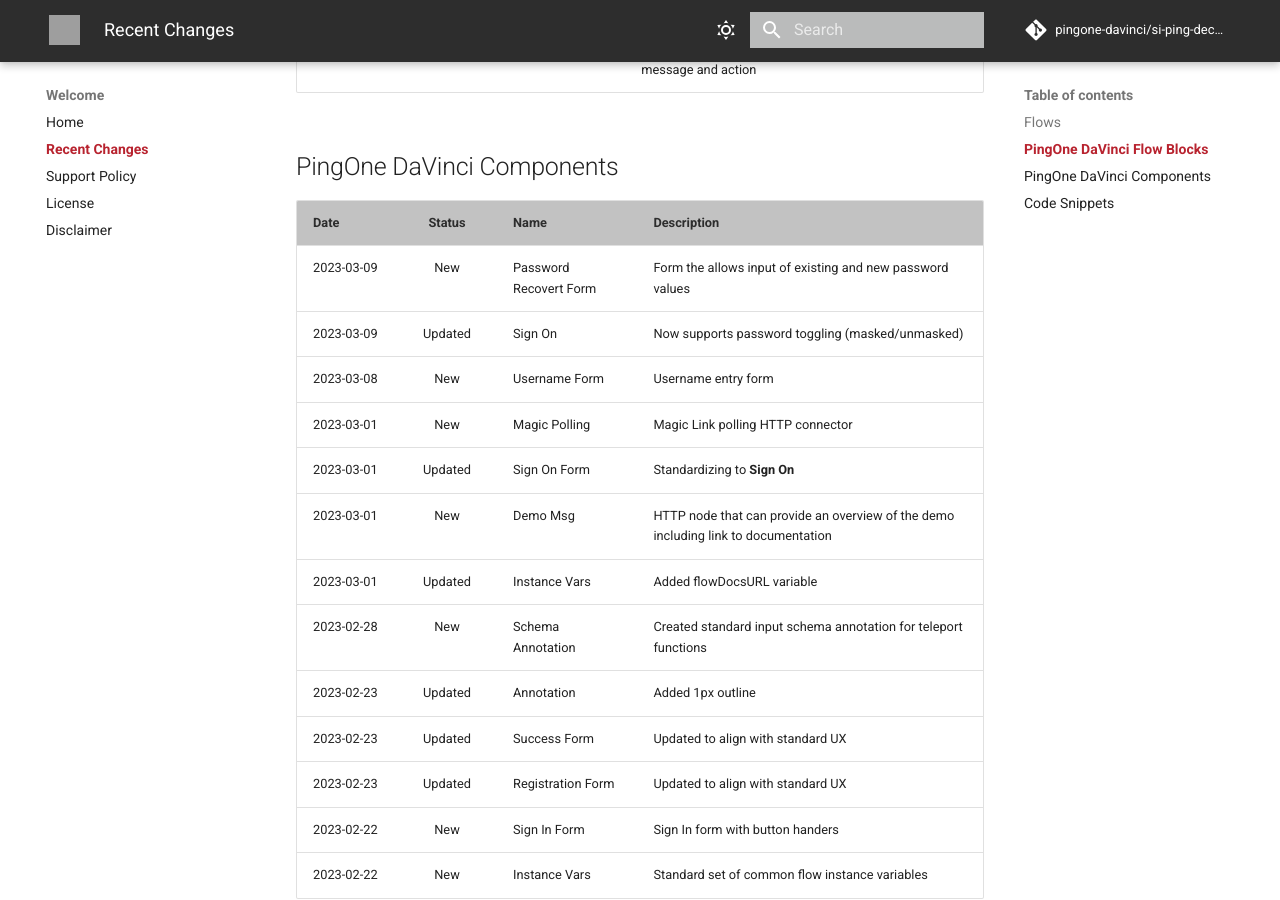
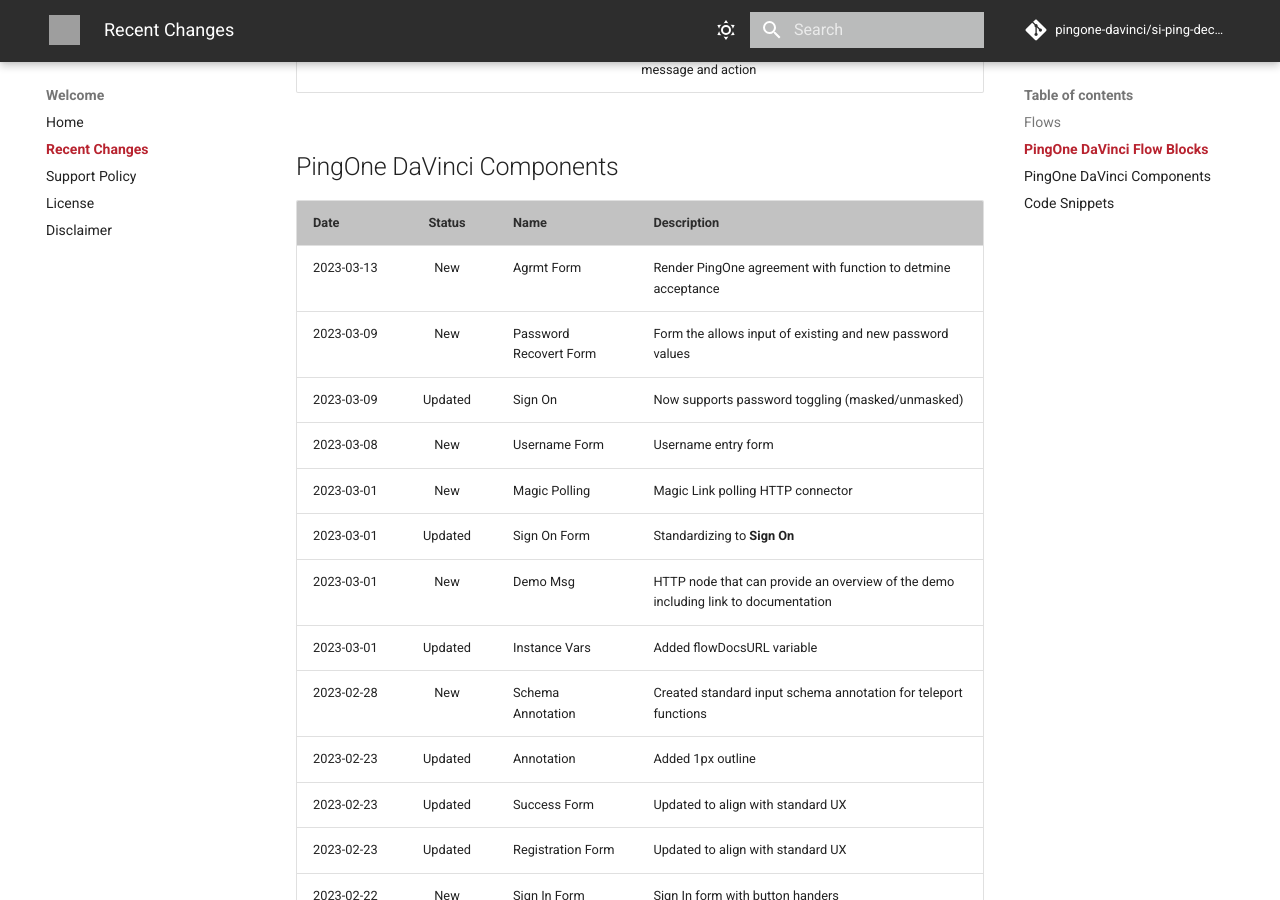
Before and after one commit to pingone-davinci/si-ping-deck-docs, an MkDocs documentation site: the page built from docs/changelog.md, in a window 1280 px wide and 900 px high, scrolled down 1179 px. Built offline with MkDocs 1.6.1 and Material for MkDocs 9.7.7, drawn with Linux system fonts in a browser that asks for light colours; comment, search, counter and statistics services are not loaded; grey boxes are pictures that could not be loaded.

Commit message:
Update changelog with acceptance agreement

```diff
--- a/docs/changelog.md
+++ b/docs/changelog.md
@@ -29,6 +29,7 @@
 
 | Date  | Status | Name | Description  |
 |---|:---:|---|---|
+| 2023-03-13 | New | Agrmt Form | Render PingOne agreement with function to detmine acceptance |
 | 2023-03-09 | New | Password Recovert Form | Form the allows input of existing and new password values |
 | 2023-03-09 | Updated | Sign On | Now supports password toggling (masked/unmasked) |
 | 2023-03-08 | New | Username Form | Username entry form |
```
